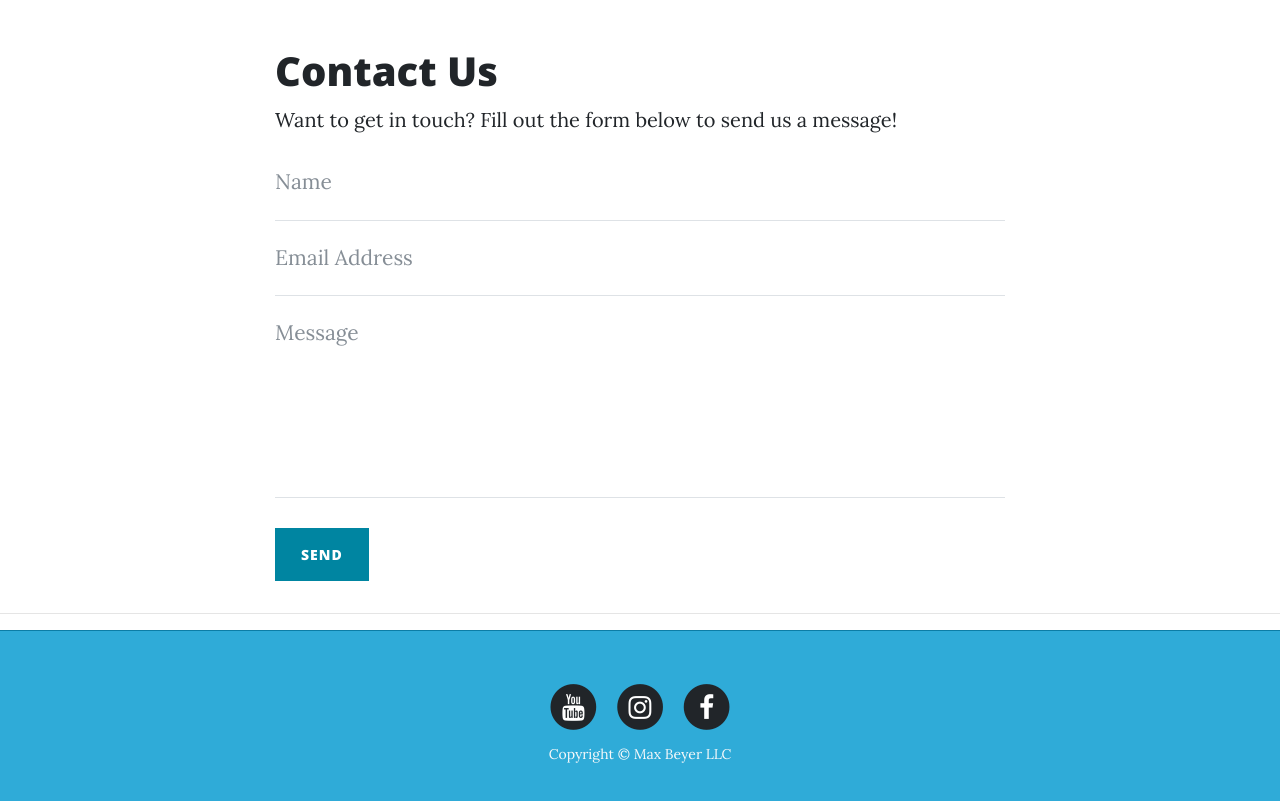
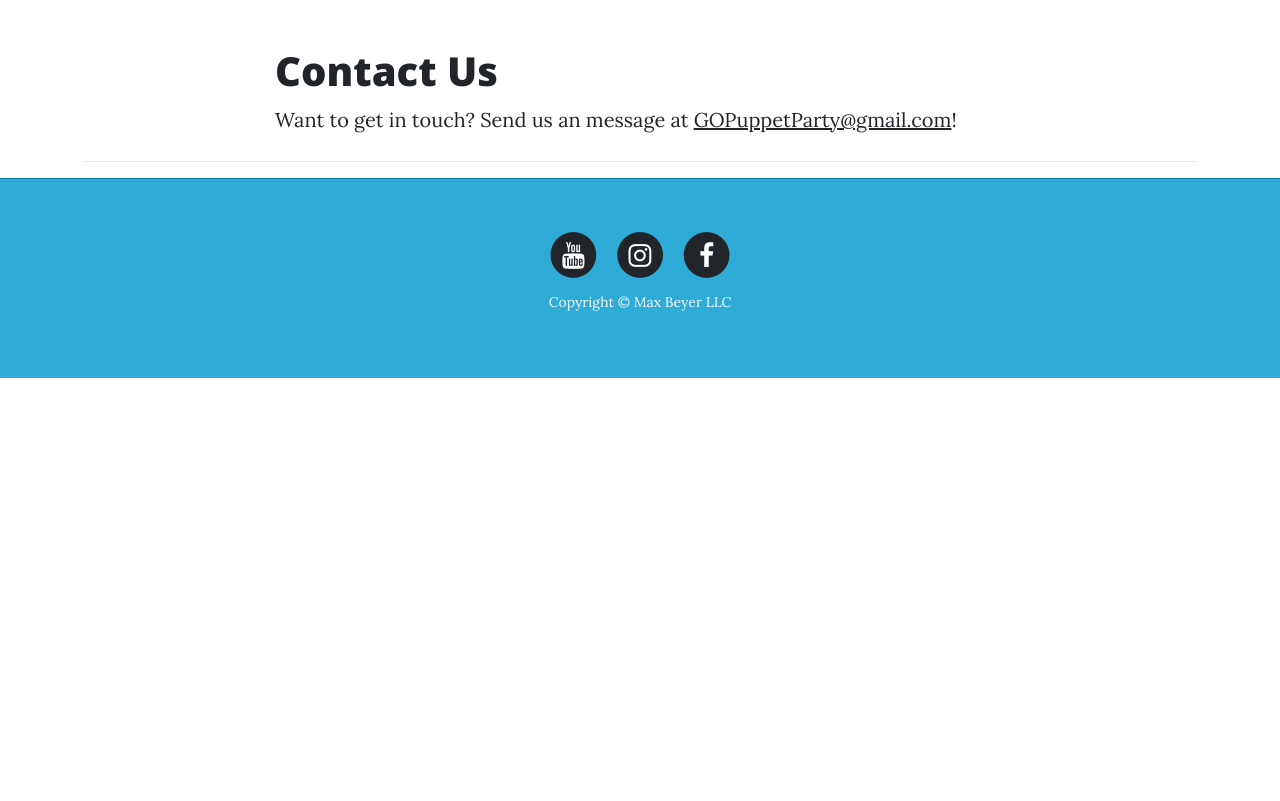
Before and after one commit to MaxBeyer/gopp-website, a website: page contact.html in a window 1280 px wide. Shown: the part 413-1214 px from the top of the page. After the commit the page ends 800 px from the top, so only its background shows below. Drawn offline with nearby package versions, Linux system fonts and the light colour scheme.

Commit message:
updated contact

```diff
--- a/contact.html
+++ b/contact.html
@@ -76,11 +76,15 @@
       <div class="row">
         <div class="col-lg-8 col-md-10 mx-auto">
           <h1>Contact Us</h2>
-          <p>Want to get in touch? Fill out the form below to send us a message!</p>
+          <p>Want to get in touch? Send us an message at <a href="mailto:gopuppetparty@gmail.com">GOPuppetParty@gmail.com</a>!</p>
+        </div>
+      </div>
+      <hr>
+    </div>
           <!-- Contact Form - Enter your email address on line 19 of the mail/contact_me.php file to make this form work. -->
           <!-- WARNING: Some web hosts do not allow emails to be sent through forms to common mail hosts like Gmail or Yahoo. It's recommended that you use a private domain email address! -->
           <!-- To use the contact form, your site must be on a live web host with PHP! The form will not work locally! -->
-          <form name="sentMessage" id="contactForm" method="POST" action="http://formspree.io/inflatableanchor@gmail.com" novalidate>
+          <!-- <form name="sentMessage" id="contactForm" method="POST" action="http://formspree.io/inflatableanchor@gmail.com" novalidate>
             <div class="control-group">
               <div class="form-group floating-label-form-group controls">
                 <label>Name</label>
@@ -110,9 +114,7 @@
           </form>
         </div>
       </div>
-    </div>
-
-    <hr>
+    </div> -->
 
     <!-- Footer -->
     <footer>
```
